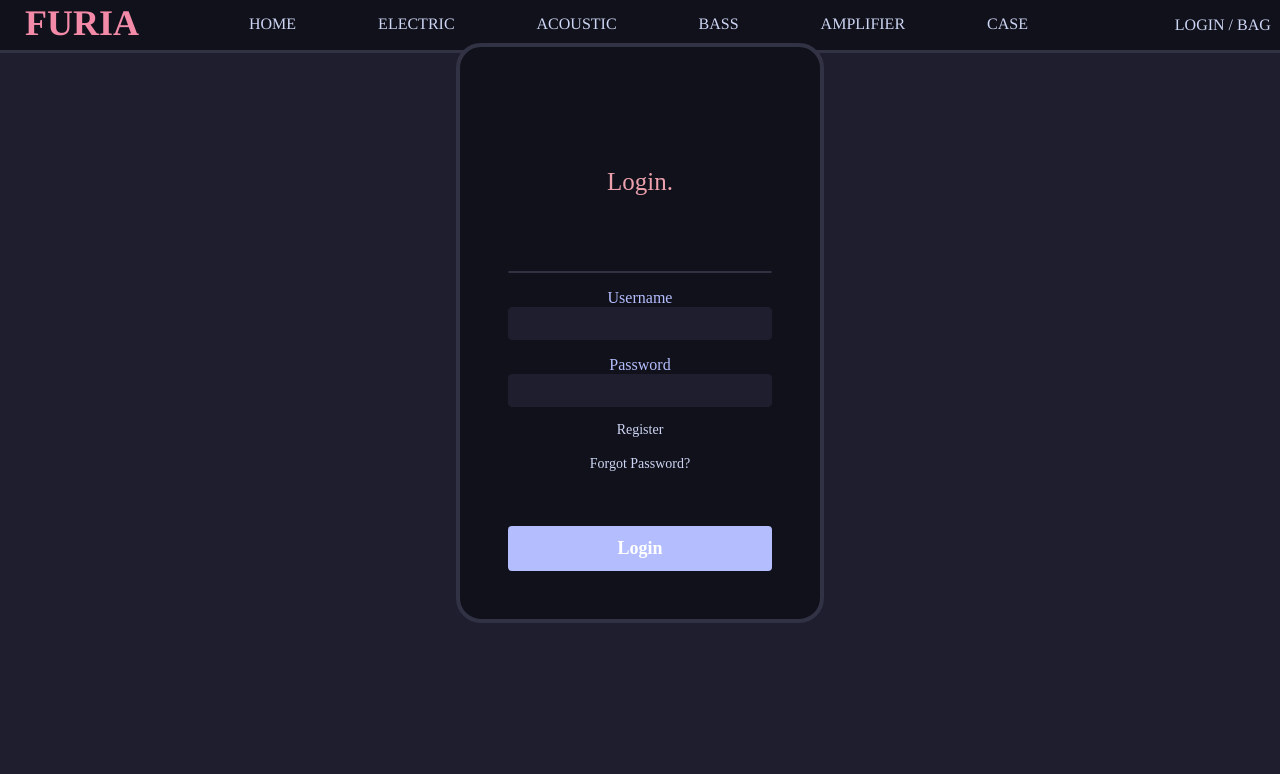
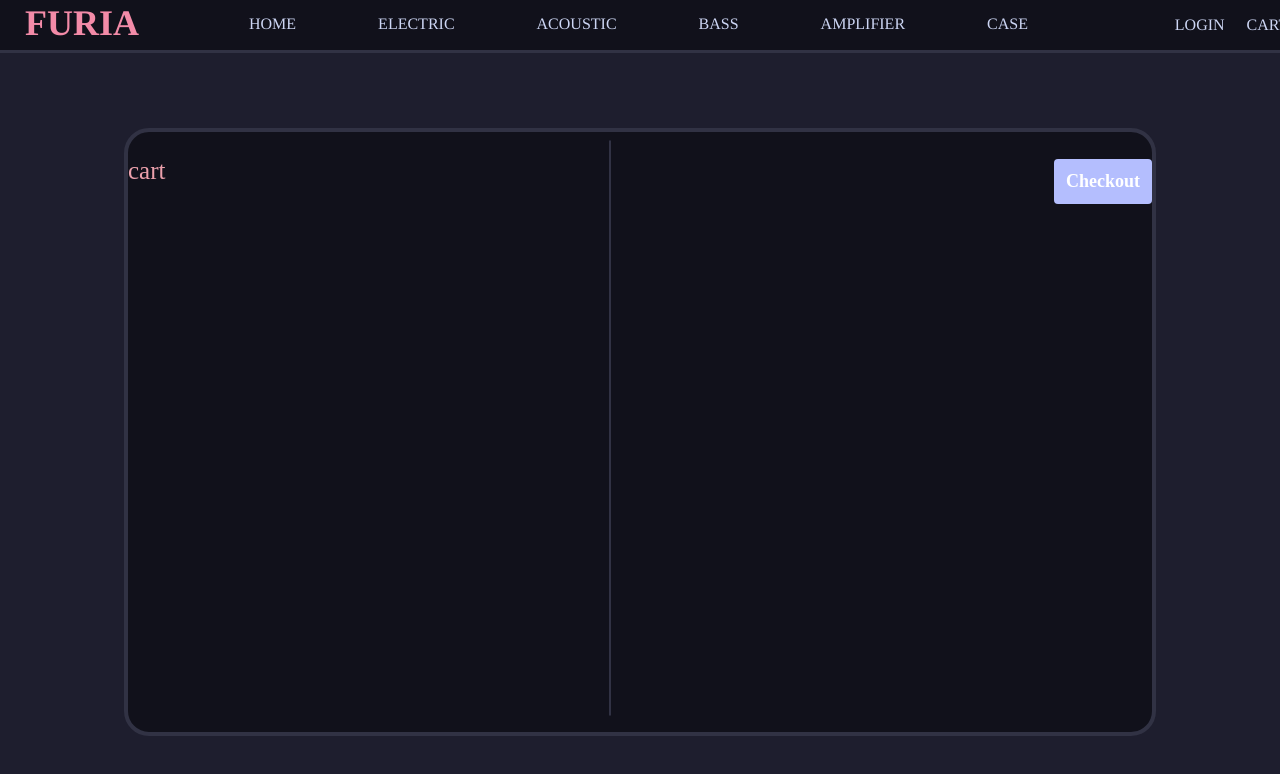
Before and after one commit to zarrapha/Furia, a plain HTML site: page cart.html in a window 1280 px wide. Shown: the top 774 px of the page. Drawn offline with Linux system fonts and the light colour scheme; a web font is replaced by a local one.

Commit message:
cart text adjustment

```diff
--- a/cart.html
+++ b/cart.html
@@ -18,7 +18,8 @@
         <button6><a href="case.html">CASE</a> </button6>
 
         <div class="top-bar-user">
-          <button7><a href="login.html">LOGIN / BAG</a> </button7>
+          <button7><a href="login.html">LOGIN</a> </button7>
+          <button8><a href="cart.html">CART</a> </button8>
         </div>
       </div>
     </div>
@@ -27,27 +28,11 @@
       <h1>FURIA</h1>
     </div>
 
-    <div class="rectangle-02">
-      <form>
-        <h3 style="margin-bottom: 3em">Login.</h3>
-        <hr />
-        <div class="form-group">
-          <label for="username">Username</label>
-          <input type="text" id="username" name="username" required />
-        </div>
-
-        <div class="form-group">
-          <label for="password">Password</label>
-          <input type="password" id="password" name="password" required />
-        </div>
-
-        <div class="login-add">
-          <a href="register.html">Register</a>
-          <a href="forgot-pass.html">Forgot Password?</a>
-        </div>
-
-        <button class="login-button" type="submit">Login</button>
-      </form>
+    <div class="rectangle-03">
+        <h3>cart</h3>
+        <hr>
+        <div class="cart-content">
+        <button class="login-button" type="submit">Checkout</button>
     </div>
   </body>
 </html>
--- a/style.css
+++ b/style.css
@@ -328,11 +328,8 @@ a:hover {
 .price-container {
   margin-top: 8vh;
   font-family: "Viga", sans-serif;
-  font-size: 18px;
+  font-size: 24px;
   color: #cdd6f4;
-  background-color: #313244;
-  border: 5px solid #cdd6f4;
-  border-radius: 10px;
   padding: 5px 15px;
 }
 
@@ -488,19 +485,19 @@ button:active {
 /* Cart page */
 .rectangle-03 {
   display: flex;
-  position: absolute;
+  position: fixed;
   text-align: center;
-  top: 20vw;
+  justify-content: center;
+  top: 10vw;
 
   background-color: #11111b;
   border-radius: 25px;
   border: 4px solid #313244;
-  width: 90%;
+  min-width: 80%;
+  min-height: 75%;
 }
 
-.cart-base {
-  display: table;
-  grid-template-columns: repeat(4, 2fr);
+.cart-content {
 }
 
 /* Fonts */
```
Also changed, not shown: case.html (+32 -8 lines), resources/bg-body.jpg (added).
